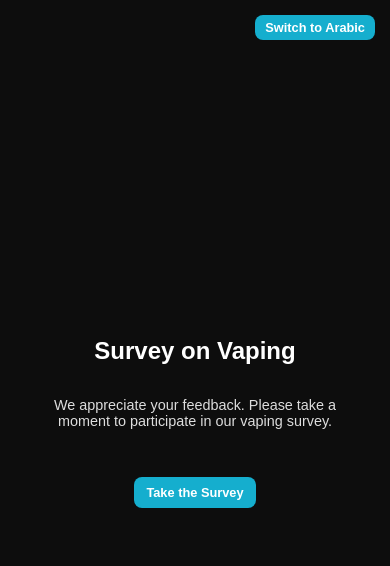
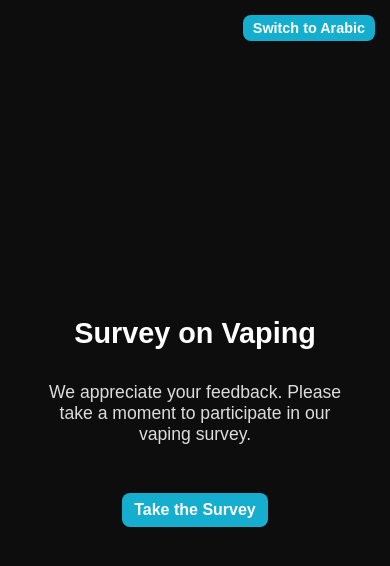
Before and after one commit to 0x-4b/survey-frontend, a React (Create React App) app: page / in a window 390 px wide. Shown: the top 566 px of the page. Built offline with nearby package versions, Linux system fonts and the light colour scheme; the HTML template or start-up script is replaced by a standard one.

Commit message:
Homepage.css minor configs

```diff
--- a/src/styles/HomePage.css
+++ b/src/styles/HomePage.css
@@ -127,20 +127,20 @@ body {
     }
 
     .homepage-title {
-        font-size: 1.5rem;
+        font-size: 1.8rem;
     }
 
     .homepage-description {
-        font-size: 0.9rem;
+        font-size: 1.1rem;
     }
 
     .language-toggle {
         padding: 5px 10px;
-        font-size: 0.8rem;
+        font-size: 0.9rem;
     }
 
     .survey-btn {
         padding: 8px 12px;
-        font-size: 0.8rem;
+        font-size: 1rem;
     }
 }
```
